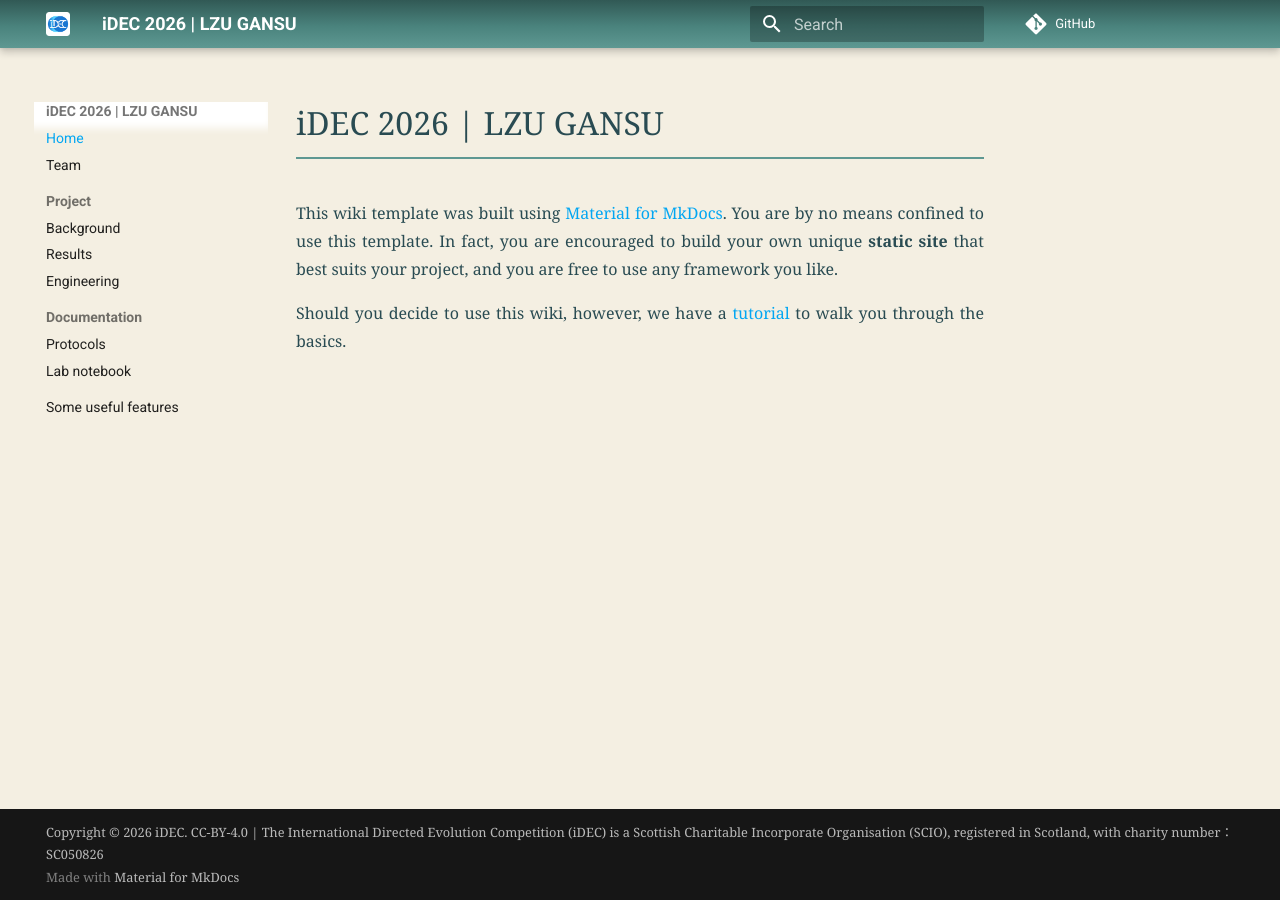
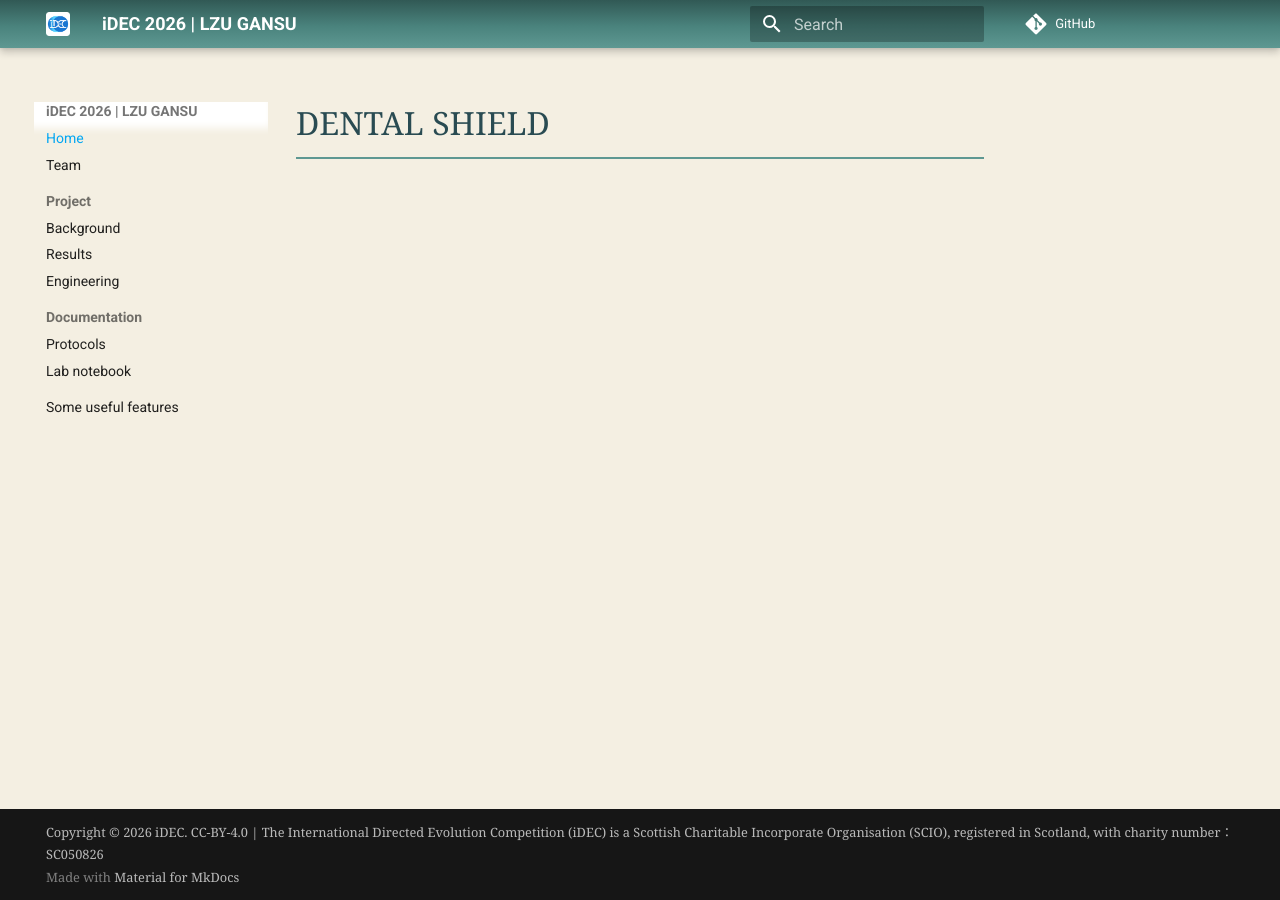
Before and after one commit to idec-teams/2026_LZU_GANSU, an MkDocs documentation site: the page built from docs/index.md, in a window 1280 px wide. Built offline with MkDocs 1.6.1 and Material for MkDocs 9.7.7, drawn with Linux system fonts in a browser that asks for light colours; comment, search, counter and statistics services are not loaded.

Commit message:
Set home page project title

```diff
--- a/docs/index.md
+++ b/docs/index.md
@@ -1,5 +1 @@
-# iDEC 2026 | LZU GANSU
-
-This wiki template was built using [Material for MkDocs](https://squidfunk.github.io/mkdocs-material/). You are by no means confined to use this template. In fact, you are encouraged to build your own unique **static site** that best suits your project, and you are free to use any framework you like.
-
-Should you decide to use this wiki, however, we have a [tutorial](https://wiki.idec.io/team_wiki/mkdocs/) to walk you through the basics.
+# DENTAL SHIELD
```
